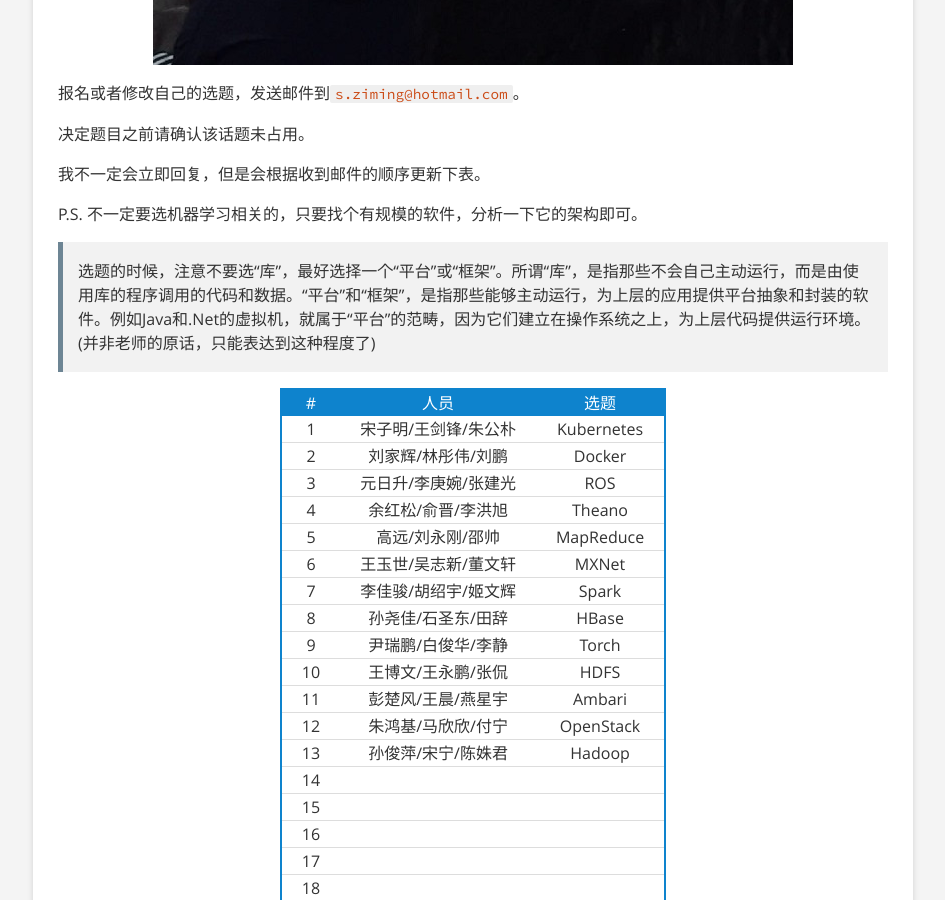
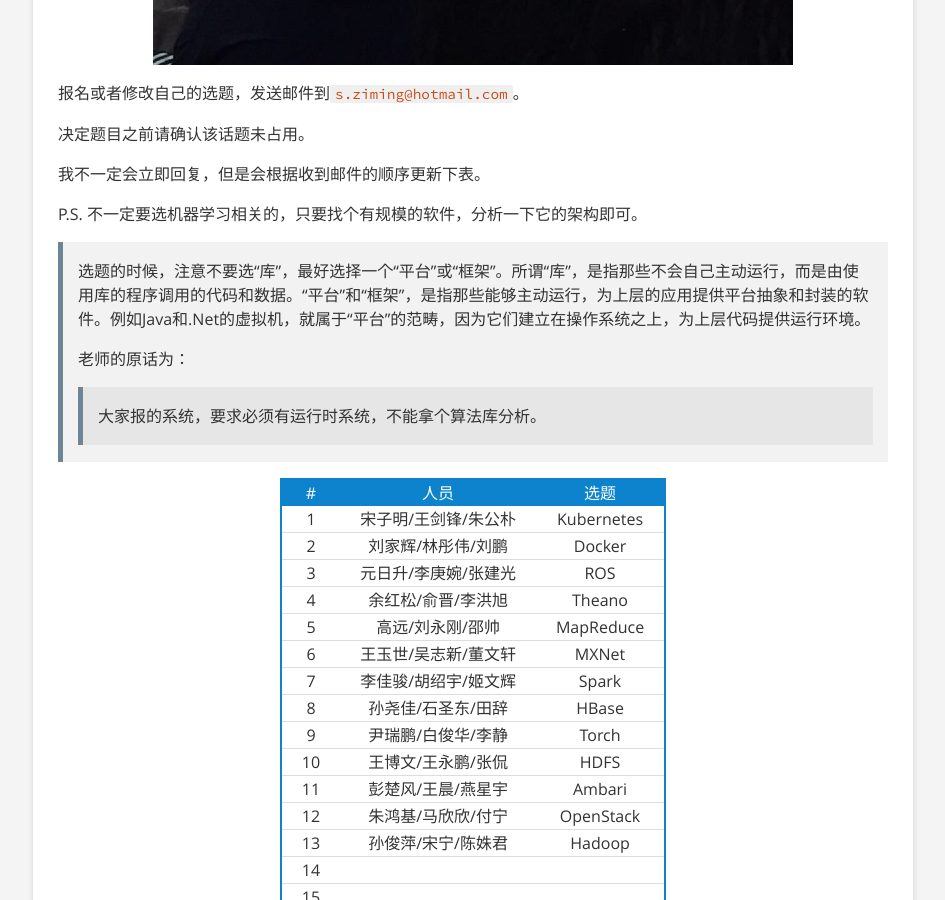
Before and after one commit to songziming/blog, a Jekyll site: the page built from arch.md, in a window 1280 px wide and 900 px high, scrolled down 953 px. Shown: the whole window, without its empty margins (167-1112 px from the left). Built offline with Jekyll 4.4.1, drawn with Linux system fonts in a browser that asks for light colours.

Commit message:
added requirement

```diff
--- a/arch.md
+++ b/arch.md
@@ -14,7 +14,10 @@ layout: page
 P.S. 不一定要选机器学习相关的，只要找个有规模的软件，分析一下它的架构即可。
 
 > 选题的时候，注意不要选“库”，最好选择一个“平台”或“框架”。所谓“库”，是指那些不会自己主动运行，而是由使用库的程序调用的代码和数据。“平台”和“框架”，是指那些能够主动运行，为上层的应用提供平台抽象和封装的软件。例如Java和.Net的虚拟机，就属于“平台”的范畴，因为它们建立在操作系统之上，为上层代码提供运行环境。
-> (并非老师的原话，只能表达到这种程度了)
+>
+> 老师的原话为：
+>
+> > 大家报的系统，要求必须有运行时系统，不能拿个算法库分析。
 
 <!-- 一人展示，其余两人负责回答问题 -->
 
```
